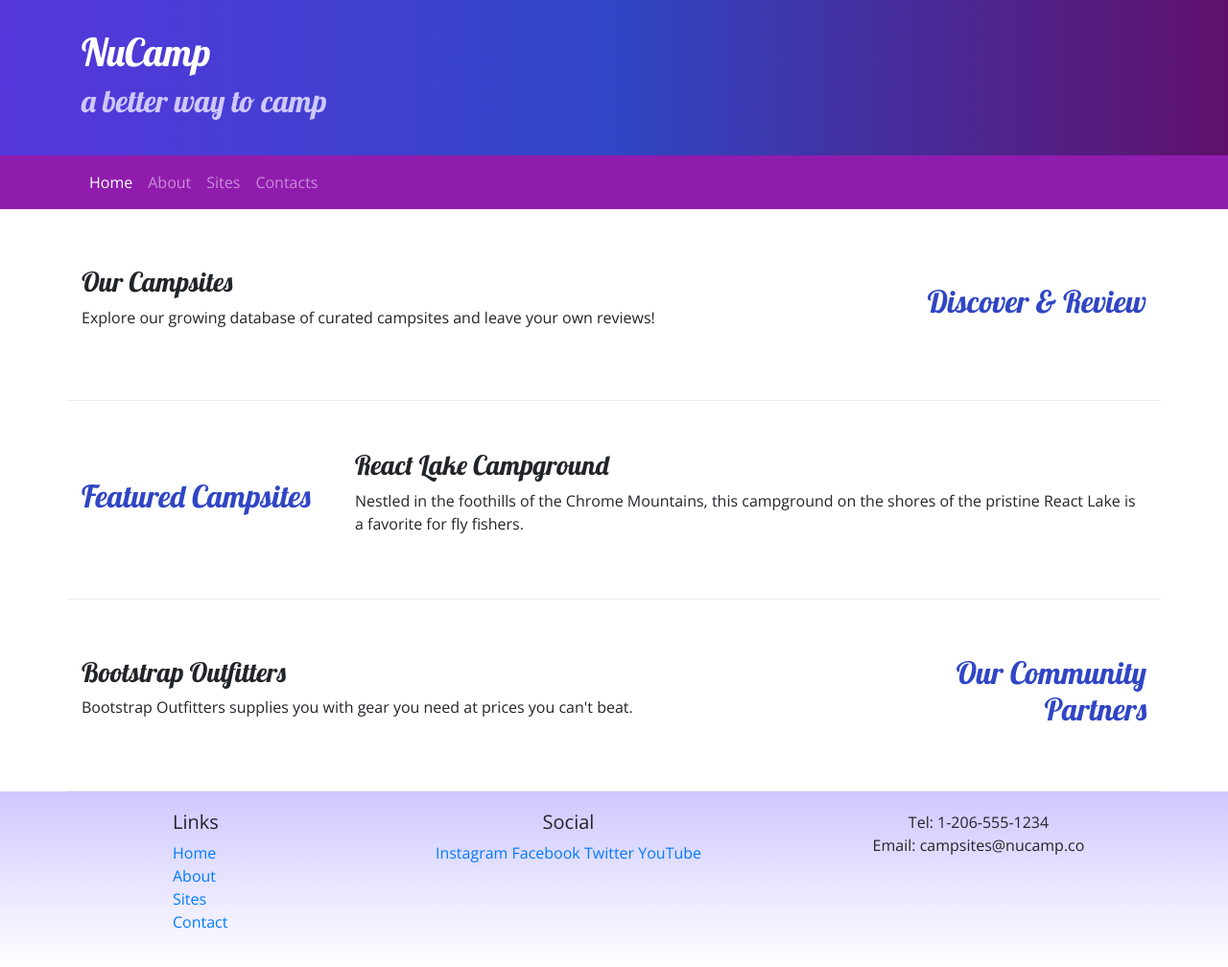
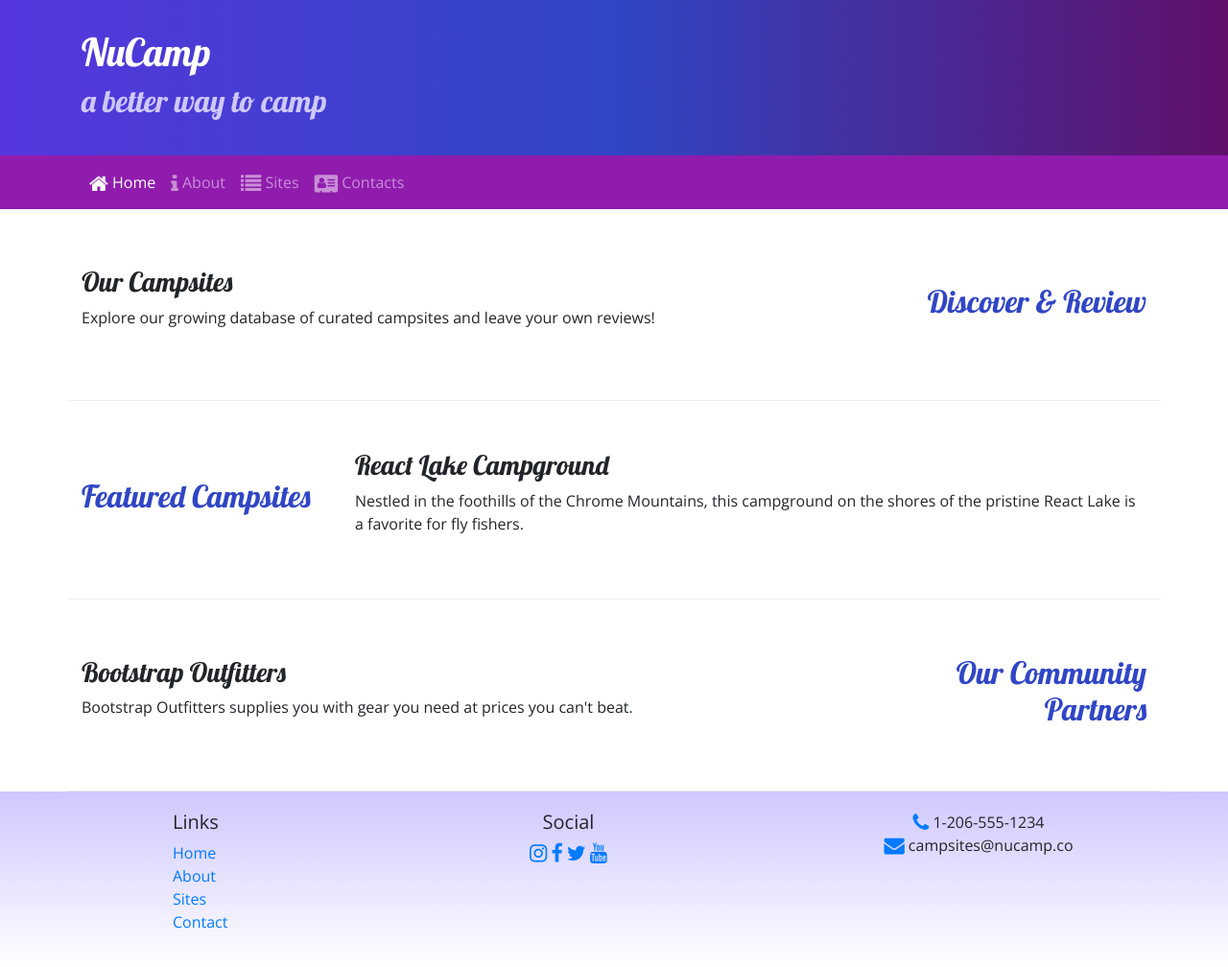
Before and after one commit to hkmarti/nucampsite, a website: page index.html in a window 1280 px wide. Shown: the whole page at 96% size. Drawn offline with nearby package versions, Linux system fonts and the light colour scheme.

Commit message:
Icon Fonts

```diff
--- a/index.html
+++ b/index.html
@@ -12,8 +12,10 @@
     />
 
     <!-- Additional CSS must be placed after Bootstrap CSS -->
+    <link rel="stylesheet" href="node_modules/font-awesome/css/font-awesome.min.css" />
     <link rel="stylesheet" href="https://fonts.googleapis.com/css?family=Lobster|Open+Sans" />
     <link rel="stylesheet" href="css/styles.css" />
+
 
     <title>NuCamp: A Better Way To Camp</title>
   </head>
@@ -38,10 +40,10 @@
             </button>
             <div class="collapse navbar-collapse" id="nucampNavbar">
                 <ul class="navbar-nav">
-                    <li class="nav-item active"><a class="nav-link" href="#">Home</a></li>
-                    <li class="nav-item"><a class="nav-link" href="aboutus.html">About</a></li>
-                    <li class="nav-item"><a class="nav-link" href="#">Sites</a></li>
-                    <li class="nav-item"><a class="nav-link" href="#">Contacts</a></li>
+                    <li class="nav-item active"><a class="nav-link" href="#"><i class="fa fa-home fa-lg"></i> Home</a></li>
+                    <li class="nav-item"><a class="nav-link" href="aboutus.html"><i class="fa fa-info fa-lg"></i> About</a></li>
+                    <li class="nav-item"><a class="nav-link" href="#"><i class="fa fa-list fa-lg"></i> Sites</a></li>
+                    <li class="nav-item"><a class="nav-link" href="#"><i class="fa fa-address-card fa-lg"></i> Contacts</a></li>
                 </ul>
             </div>
         </div>
@@ -98,7 +100,7 @@
                     <h5>Links</h5>
                     <ul class="list-unstyled">
                     <li><a href="#">Home</a></li>
-                    <li><a href="#">About</a></li>
+                    <li><a href="aboutus.html">About</a></li>
                     <li><a href="#">Sites</a></li>
                     <li><a href="#">Contact</a></li>
                     </ul>
@@ -106,16 +108,17 @@
 
                 <div class="col-6 col-sm-5 text-center">
                     <h5>Social</h5>
-                    <a href="http://instagram.com/">Instagram</a>
-                    <a href="http://facebook.com/">Facebook</a>
-                    <a href="http://twitter.com/">Twitter</a>
-                    <a href="http://youtube.com/">YouTube</a>
+                    <a href="http://instagram.com/"><i class="fa fa-instagram fa-lg"></i></a>
+                    <a href="http://facebook.com/"><i class="fa fa-facebook fa-lg"></i></a>
+                    <a href="http://twitter.com/"><i class="fa fa-twitter fa-lg"></i></a>
+                    <a href="http://youtube.com/"><i class="fa fa-youtube fa-lg"></i></a>
                 </div>
                 <div class="col-sm-4 text-center">
-                    Tel: 1-206-555-1234<br />
-                    Email: campsites@nucamp.co
+                    <i class="fa fa-phone fa-lg text-primary"></i> 1-206-555-1234<br />
+                    <i class="fa fa-envelope fa-lg text-primary"></i> campsites@nucamp.co
                 </div>
             </div>
+
         </div>
     </footer>
 
--- a/package.json
+++ b/package.json
@@ -15,6 +15,7 @@
   },
   "dependencies": {
     "bootstrap": "^4.5.2",
+    "font-awesome": "^4.7.0",
     "jquery": "^3.5.1",
     "popper.js": "^1.16.1"
   }
```
Also changed, not shown: aboutus.html (+12 -10 lines), 1 other file.
